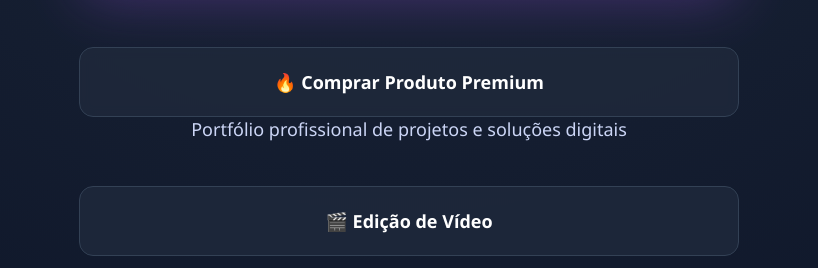
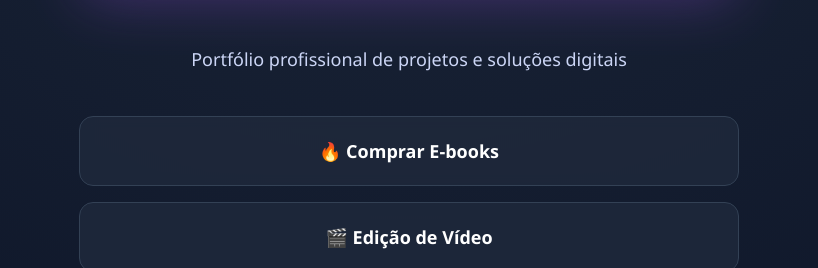
Before and after one commit to upsetups79-boop/Git.site, a plain HTML site: page index.html in a window 1280 px wide. Shown: the part 486-754 px from the top of the page, without its empty margins (231-1049 px from the left). Drawn offline with Linux system fonts and the light colour scheme.

Commit message:
Update index.html

```diff
--- a/index.html
+++ b/index.html
@@ -121,15 +121,16 @@
 
     <!-- CONTEÚDO -->
     <main class="conteudo">
-        <a href="https://pay.hotmart.com/SEU_LINK_AQUI"
-   class="card botao-venda"
-   target="_blank">
-   🔥 Comprar Produto Premium
-</a>
+
 
         <p class="subtitle">Portfólio profissional de projetos e soluções digitais</p>
 
         <div class="container-cards">
+            <a href="https://pay.hotmart.com/SEU_LINK_AQUI"
+   class="card botao-venda"
+   target="_blank">
+   🔥 Comprar E-books
+</a>
 
             <a href="https://drive.google.com/drive/folders/131ePsbbQYnB_Xk30geEGVfSDUqqPzZzq?usp=drive_link"
                class="card"
```
